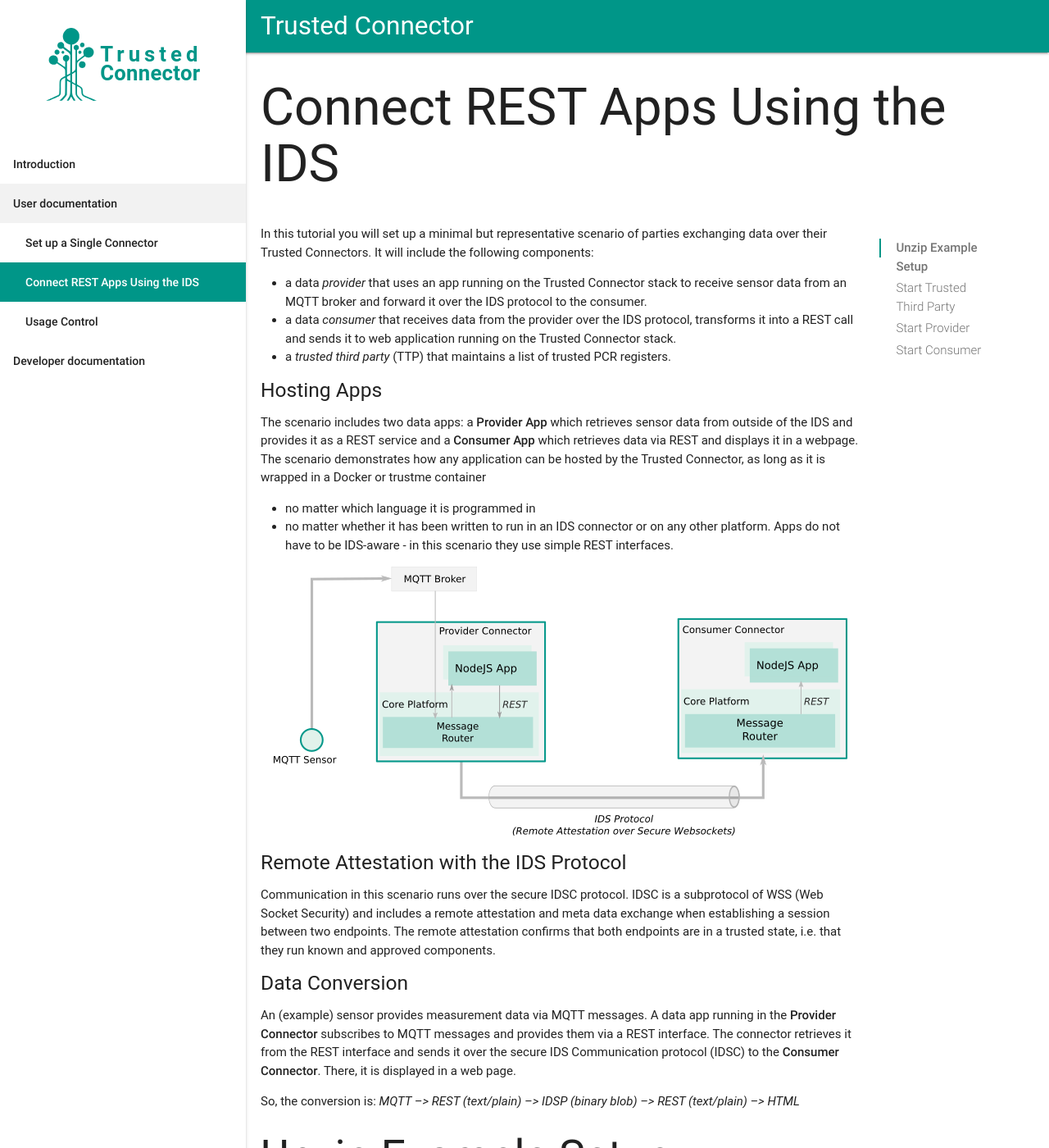
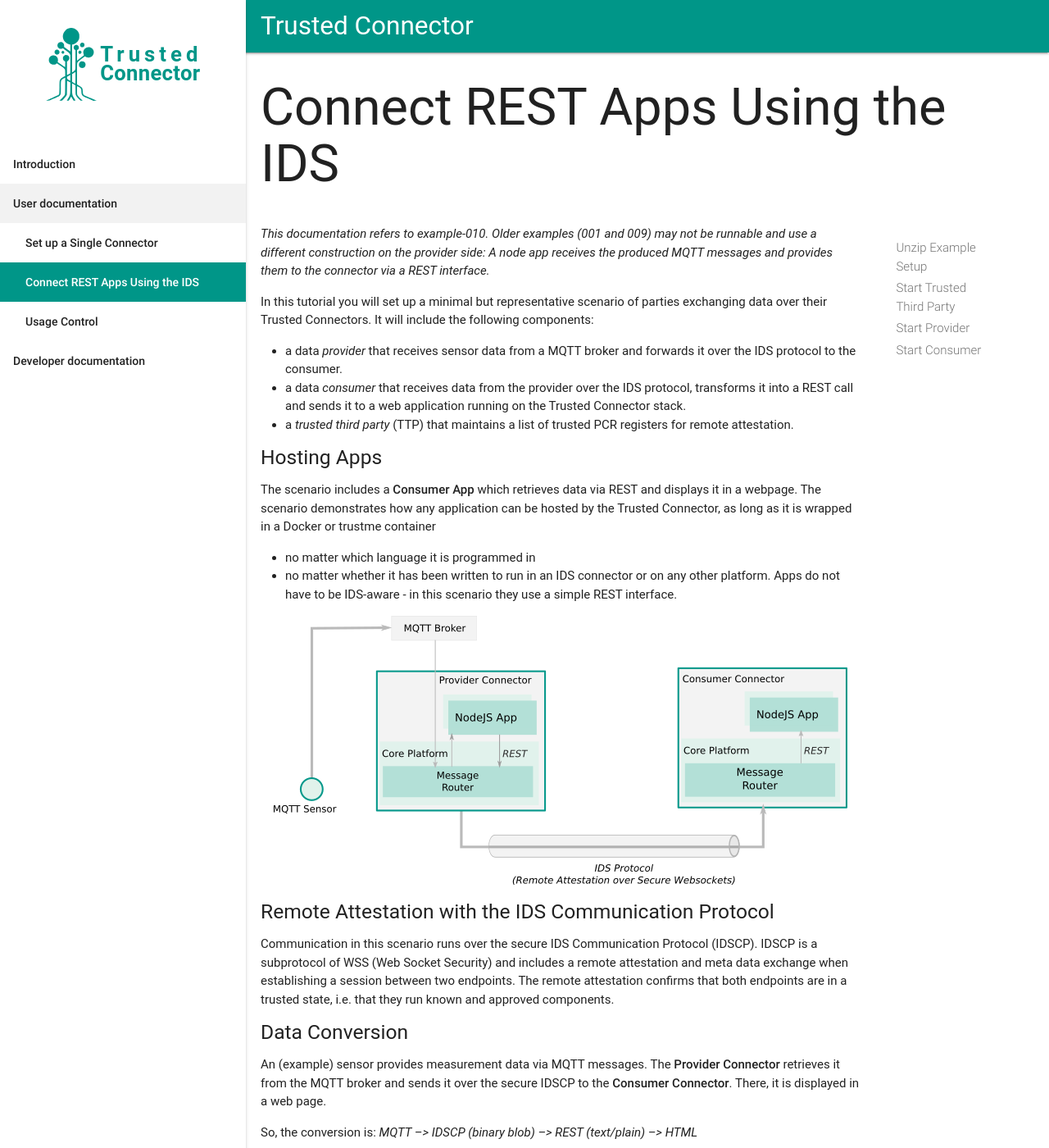
Before and after one commit to industrial-data-space/trusted-connector-documentation, a Jekyll site: the page built from docs/_docs/rest.md, in a window 1280 px wide and 1400 px high. Shown: the whole window at 82% size. Built offline with Jekyll 4.4.1, drawn with Linux system fonts in a browser that asks for light colours; some web fonts are replaced; some of the changed text lies outside the part shown.

Commit message:
Updated example documentation

````diff
--- a/docs/_docs/rest.md
+++ b/docs/_docs/rest.md
@@ -5,33 +5,35 @@ permalink: /docs/rest/
 
 ---
 
+*This documentation refers to example-010. Older examples (001 and 009) may not be runnable and use a different construction on the provider side: A node app receives the produced MQTT messages and provides them to the connector via a REST interface.*
+
 In this tutorial you will set up a minimal but representative scenario of parties exchanging data over their Trusted Connectors. It will include the following components:
 
-* a data _provider_ that uses an app running on the Trusted Connector stack to receive sensor data from an MQTT broker and forward it over the IDS protocol to the consumer.
-* a data _consumer_ that receives data from the provider over the IDS protocol, transforms it into a REST call and sends it to web application running on the Trusted Connector stack.
-* a _trusted third party_ (TTP) that maintains a list of trusted PCR registers.
+* a data _provider_ that receives sensor data from a MQTT broker and forwards it over the IDS protocol to the consumer.
+* a data _consumer_ that receives data from the provider over the IDS protocol, transforms it into a REST call and sends it to a web application running on the Trusted Connector stack.
+* a _trusted third party_ (TTP) that maintains a list of trusted PCR registers for remote attestation.
 
 ##### Hosting Apps
 
-The scenario includes two data apps: a __Provider App__ which retrieves sensor data from outside of the IDS and provides it as a REST service and a __Consumer App__ which retrieves data via REST and displays it in a webpage. The scenario demonstrates how any application can be hosted by the Trusted Connector, as long as it is wrapped in a Docker or trustme container
+The scenario includes a __Consumer App__ which retrieves data via REST and displays it in a webpage. The scenario demonstrates how any application can be hosted by the Trusted Connector, as long as it is wrapped in a Docker or trustme container
 
 * no matter which language it is programmed in
-* no matter whether it has been written to run in an IDS connector or on any other platform. Apps do not have to be IDS-aware - in this scenario they use simple REST interfaces.
+* no matter whether it has been written to run in an IDS connector or on any other platform. Apps do not have to be IDS-aware - in this scenario they use a simple REST interface.
 
 <div style="text-align:center">
-	<img alt="Connecting two REST services to transfer MQTT data" src="../..//assets/img/example-0001.png" /><br>
+	<img alt="Transfering MQTT data to a rest service" src="../..//assets/img/example-0001.png" /><br>
 </div>
 
-##### Remote Attestation with the IDS Protocol
+##### Remote Attestation with the IDS Communication Protocol
 
-Communication in this scenario runs over the secure IDSC protocol. IDSC is a subprotocol of WSS (Web Socket Security) and includes a remote attestation and meta data exchange when establishing a session between two endpoints. The remote attestation confirms that both endpoints are in a trusted state, i.e. that they run known and approved components.
-
+Communication in this scenario runs over the secure IDS Communication Protocol (IDSCP). IDSCP is a subprotocol of WSS (Web Socket Security) and includes a remote attestation and meta data exchange when establishing a session between two endpoints. The remote attestation confirms that both endpoints are in a trusted state, i.e. that they run known and approved components.
 
 ##### Data Conversion
 
-An (example) sensor provides measurement data via MQTT messages. A data app running in the __Provider Connector__ subscribes to MQTT messages and provides them via a REST interface. The connector retrieves it from the REST interface and sends it over the secure IDS Communication protocol (IDSC) to the __Consumer Connector__. There, it is displayed in a web page.
+An (example) sensor provides measurement data via MQTT messages. The __Provider Connector__ retrieves it from the MQTT broker and sends it over the secure IDSCP to the __Consumer Connector__. There, it is displayed in a web page.
 
-So, the conversion is: _MQTT -->  REST (text/plain) --> IDSP (binary blob) --> REST (text/plain) --> HTML_
+So, the conversion is: _MQTT -->  IDSCP (binary blob) --> REST (text/plain) --> HTML_
+
 
 ## Unzip Example Setup
 
@@ -48,20 +50,22 @@ Start the Trusted Third Party (TTP) which holds trusted PCR values for remote at
 $ docker-compose -f docker-compose-ttp.yaml up
 ```
 
+
 ## Start Provider
 
-Start the __Provider Connector__. It includes a simple node app which subscribes to temperature values via MQTT and provides them as REST service. A message route will connect to this REST interface, receive the values and push them to the __Consumer Connector__ over the IDSC protocol. The _Provider Connector_ also includes a TPM daemon and a TPM 2.0 simulator for remote attestation.
+Start the __Provider Connector__. It includes a simple node app which provides temperature values via a MQTT topic. A message route will connect to this MQTT topic, receive the values and push them to the __Consumer Connector__ over the IDSCP. The _Provider Connector_ also includes a TPM daemon and a TPM 2.0 simulator for remote attestation simulation.
 
 ``` bash
 $ docker-compose -f docker-compose-provider.yaml up
 ```
 
+
 ## Start Consumer
 
-Start the __Consumer Connector__. It receives sensor values over the secured and remotely attested IDSC protocol and forwards it to a simple node app running in the __Consumer Connector__. The node app receives data via HTTP POST requests and displays it in a web page.
+Start the __Consumer Connector__. It receives sensor values over the secured and remotely attested IDSCP and forwards it to a simple node app running in the __Consumer Connector__. The node app receives data via HTTP POST requests and displays it in a web page.
 
 ``` bash
 $ docker-compose -f docker-compose-consumer.yaml up
 ```
 
-The consumer app exposes a web interface. Open the application's web page at `http://localhost:8081`. You should see temperature values which have been received over the IDSC protocol.
+The consumer app exposes a web interface. Open the application's web page at `http://localhost:8081`. You should see temperature values which have been received via the IDSCP.
````
